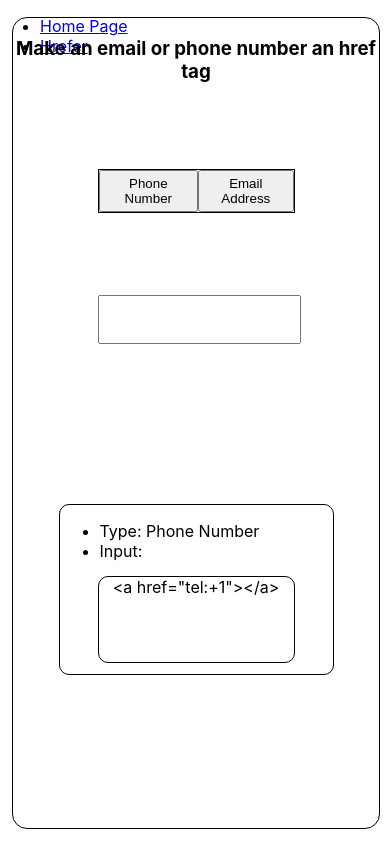
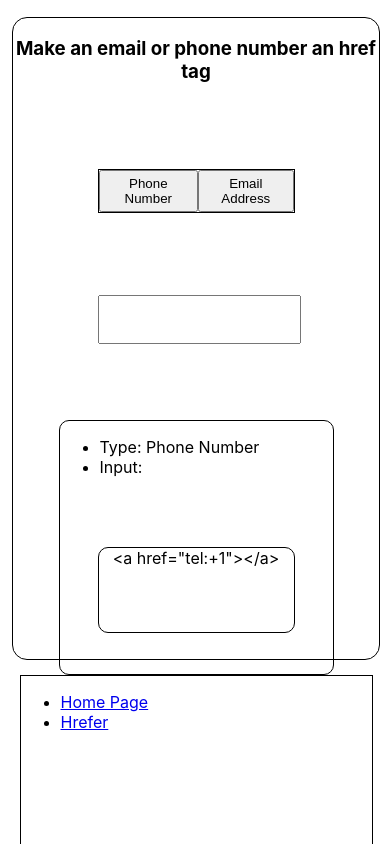
Before and after one commit to kevinfields/html-helper, a React (Create React App) app: page /hrefer in a window 390 px wide. Built offline with nearby package versions, Linux system fonts and the light colour scheme.

Commit message:
navbar upgrade

```diff
--- a/src/index.css
+++ b/src/index.css
@@ -28,14 +28,32 @@ code {
   text-align: center;
 }
 
+.navbar {
+  position: fixed;
+  width: 8%;
+  left: 1%;
+  height: 50%;
+  top: 20%;
+  border: 1px solid black;
+  display: flex;
+  flex-direction: column;
+}
 
 @media (max-width: 767px) {
 
   .page {
     width: 94%;
-    height: 96%;
+    height: 76%;
     left: 3%;
     top: 2%;
   }
 
+  .navbar {
+    width: 90%;
+    left: 5%;
+    height: 20%;
+    top: 80%;
+    flex-direction: row;
+  }
+
 }
--- a/src/pages/HREFerPage/HREFerPage.css
+++ b/src/pages/HREFerPage/HREFerPage.css
@@ -5,7 +5,7 @@
   position: fixed;
   width: 50%;
   left: 25%;
-  height: 20%;
+  height: 30%;
   bottom: 20%;
 }
 
@@ -38,7 +38,7 @@
   border-radius: 10px;
   position: fixed;
   left: 30%;
-  bottom: 21.5%;
+  bottom: 25%;
   overflow-x: scroll;
 }
 
```
